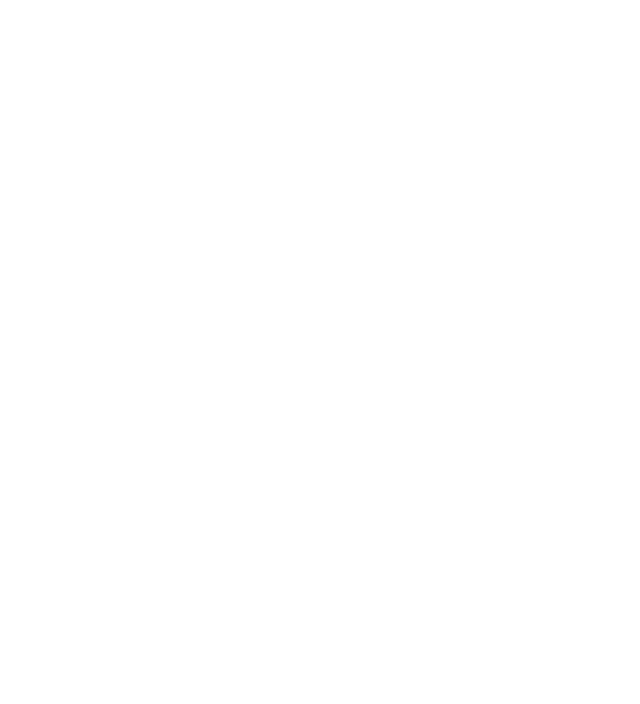
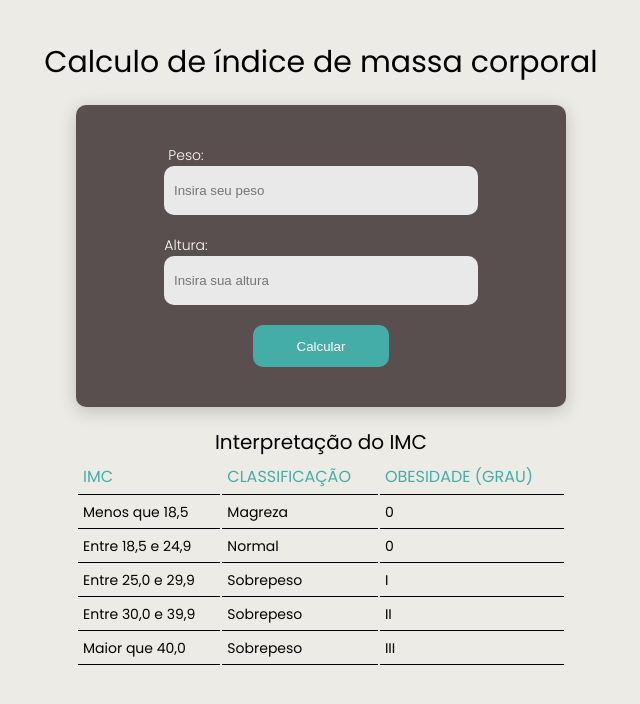
Before and after one commit to iury-assuncao/Calculo_Imc, a plain HTML site: page index.html in a window 1280 px wide. Shown: the whole page, without its empty margins (319-959 px from the left). Drawn offline with Linux system fonts and the light colour scheme.

Commit message:
Estilização finalizada

```diff
--- a/index.html
+++ b/index.html
@@ -5,11 +5,89 @@
     <meta http-equiv="X-UA-Compatible" content="IE=edge">
     <meta name="viewport" content="width=device-width, initial-scale=1.0">
     <link rel="stylesheet" href="/style.css">
+
+    <!--Fontes-->
+    <link rel="preconnect" href="https://fonts.googleapis.com">
+    <link rel="preconnect" href="https://fonts.gstatic.com" crossorigin>
+    <link href="https://fonts.googleapis.com/css2?family=Poppins:wght@300;400;500;700&display=swap" rel="stylesheet">
+
     <title>Calculadora IMC</title>
 </head>
 <body>
 
+    <header>
+        <h1>Calculo de índice de massa corporal</h1>
+    </header>
 
+    <section id="container">
+
+        <form action="/" id="formulario">
+
+            <label for="peso">Peso:</label>
+            <input type="number" id="input_peso"name="peso" placeholder="Insira seu peso"/>
+
+            <label for="altura">Altura:</label>
+            <input type="number" id="input_altura" name="altura" placeholder="Insira sua altura"/>
+
+            <button id="calcular"type="submit">Calcular</button>
+
+        </form>
+
+        <div id="resultado">Seu IMC é:</div>
+
+    </section>
+
+    <section >
+
+        <table id="tabela">
+            <caption>Interpretação do IMC</caption>
+
+            <thead>
+                <tr id="cabeca">
+                    <td>IMC</td>
+                    <td>CLASSIFICAÇÃO</td>
+                    <td>OBESIDADE (GRAU)</td>
+
+                </tr>
+
+            </thead>
+
+            <tbody>
+                <tr>
+                    <td>Menos que 18,5</td>
+                    <td>Magreza</td>
+                    <td>0</td>
+
+                </tr>
+
+                <tr>
+                    <td>Entre 18,5 e 24,9</td>
+                    <td>Normal</td>
+                    <td>0</td>
+                </tr>
+
+                <tr>
+                    <td>Entre 25,0 e 29,9</td>
+                    <td>Sobrepeso</td>
+                    <td>I</td>
+                </tr>
+
+                <tr>
+                    <td>Entre 30,0 e 39,9</td>
+                    <td>Sobrepeso</td>
+                    <td>II</td>
+                </tr>
+
+                <tr>
+                    <td>Maior que 40,0</td>
+                    <td>Sobrepeso</td>
+                    <td>III</td>
+                </tr>
+
+            </tbody>
+        </table>
+
+    </section>
 
 </body>
 </html>
--- a/style.css
+++ b/style.css
@@ -8,5 +8,174 @@
 
 html{
     font-size: 62.5%;
+    font-family: 'Poppins';
 
 }
+
+body{
+    background: #EDEBE6;
+    display: flex;
+    flex-direction: column;
+    align-items:center ;
+    justify-content:center ;
+    gap:2rem;
+}
+
+h1{
+
+    font-weight: 400;
+    font-size: 3rem;
+    text-align: center;
+    margin-top: 4rem;
+
+}
+
+#container{
+    width: 49rem;
+    background-color: #594F4F;
+    color: #FFFFFF;
+    box-shadow: 0px 4px 18px rgba(0, 0, 0, 0.2);
+    border-radius: 10px;
+    padding: 4rem;
+
+
+}
+
+#formulario{
+    color: #FFFFFF;
+    display: flex;
+    flex-direction: column;
+    align-items: center;
+    height: 100%;
+
+}
+
+#formulario label{
+    font-weight: 300;
+    font-size: 1.4rem;
+    margin-right: 27rem;
+}
+
+#input_peso{
+    width: 31.4rem;
+    height: 4.9rem;
+    background: #E9E9E9;
+    border-radius: 10px;
+    border: none;
+    padding: 1rem;
+    margin-bottom: 2rem;
+}
+
+#input_altura{
+    width: 31.4rem;
+    height: 4.9rem;
+    background: #E9E9E9;
+    border-radius: 10px;
+    border: none;
+    padding: 1rem;
+    margin-bottom: 2rem;
+}
+
+#calcular{
+    width: 13.6rem;
+    height: 4.2rem;
+    border-radius: 10px;
+    background: #45ADA8;
+    border: none;
+    color: #FFFFFF;
+}
+
+#calcular:hover{
+    background: #49ceb1;
+    cursor: pointer;
+    transition: 0.5s;
+
+}
+
+#resultado{
+    display: none;
+    font-size: 1.6rem;
+    margin-left: 5rem;
+    margin-top: 2rem;
+}
+
+#tabela{
+    width: 49rem;
+
+
+
+}
+
+table caption{
+    font-size: 2rem;
+}
+
+
+
+table thead{
+    color: #45ADA8;
+    font-size: 1.6rem;
+
+
+}
+
+table tbody{
+    font-size: 1.4rem;
+
+}
+
+table th,td{
+    border-bottom: 1px solid black;
+    padding: 0.5rem;
+}
+
+
+@media screen and (max-width:600px) {
+    h1{
+        font-size: 2rem;
+    }
+    #container{
+        width: 80%;
+    }
+
+    #formulario{
+        width: 100%;
+    }
+
+    #formulario label{
+        margin-right: 77%;
+    }
+
+
+    #input_peso{
+        width: 100%;
+    }
+
+    #input_altura{
+        width: 100%;
+    }
+
+    #tabela{
+        width: 100%;
+    }
+
+    table caption{
+        font-size: 1.8rem;
+    }
+    table thead{
+        color: #45ADA8;
+        font-size: 1.4rem;
+    }
+
+    table tbody{
+        font-size: 1.2rem;
+        border: 1px solid black;
+
+    }
+
+    table td{
+        border: 1px solid black;
+        padding: 0.5rem;
+    }
+
+}
```
